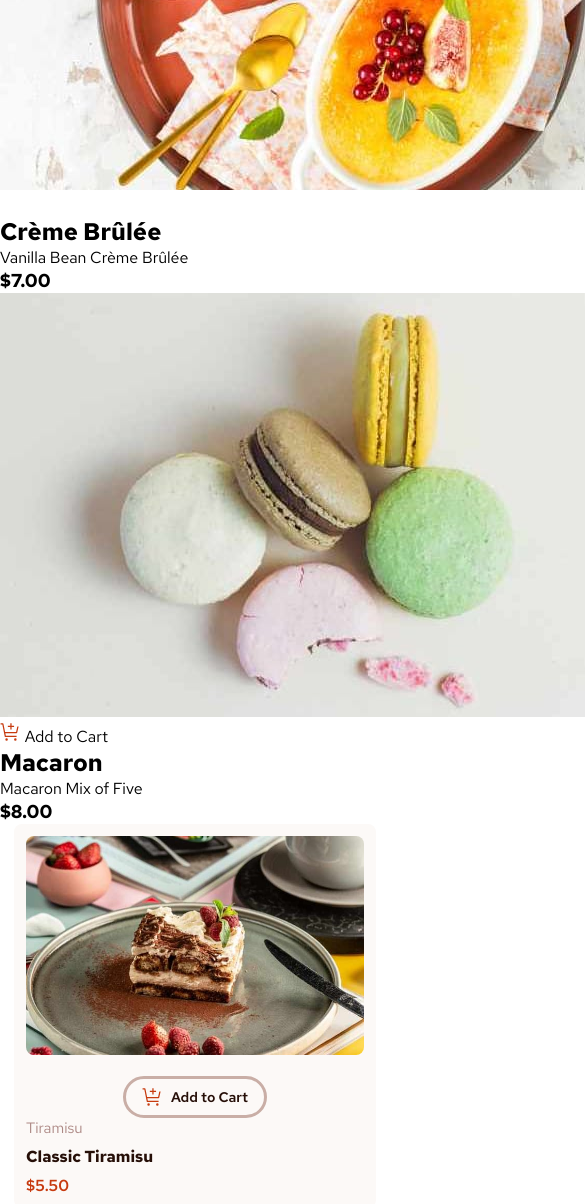
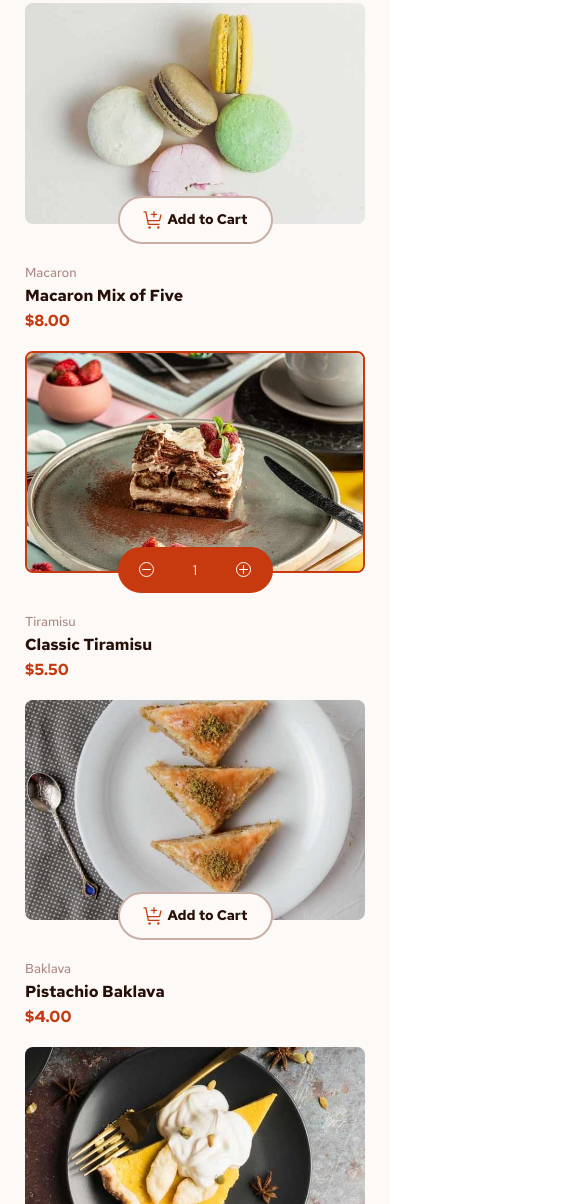
Before and after one commit to Sarita7418/First-grupal-project, a plain HTML site: page index.html in a window 390 px wide. Shown: the part 796-2000 px from the top of the page, 585 px wide, since content can reach past the window. Drawn offline with Linux system fonts and the light colour scheme.

Commit message:
Cards-finished

```diff
--- a/index.html
+++ b/index.html
@@ -26,67 +26,69 @@
     <article class="principal">
       <h1>Desserts</h1>
 
-      <section class="card1-3">
+      <section class="cards">
         <div class="image-button">
           <img
             src="./assets/images/image-waffle-mobile.jpg"
             alt=""
-            class="image1-3"
+            class="food-images"
           />
-          <div>
+          <button class="button-cards">
             <img src="assets/images/icon-add-to-cart.svg" alt="" />
             Add to Cart
-          </div>
+          </button>
         </div>
         <h2>Waffle</h2>
         <p>Waffle with Berries</p>
         <h3>$6.50</h3>
       </section>
 
-      <section class="card1-3">
+      <section class="cards sel" >
         <div class="image-button">
           <img
             src="./assets/images/image-creme-brulee-mobile.jpg"
             alt=""
-            class="image1-3"
+            class="food-images"
           />
-          <div class="select-card">
+          <button class="button-cards">
             <img src="assets/images/icon-decrement-quantity.svg" alt="" />
+            4
             <img src="assets/images/icon-increment-quantity.svg" alt="" />
+          </button>
         </div>
         <h2>Crème Brûlée</h2>
         <p>Vanilla Bean Crème Brûlée</p>
         <h3>$7.00</h3>
-        </div>
       </section>
 
-      <section class="card1-3">
+      <section class="cards">
         <div class="image-button">
           <img
             src="./assets/images/image-macaron-mobile.jpg"
             alt=""
-            class="image1-3"
+            class="food-images"
           />
-          <div>
+          <button class="button-cards">
             <img src="assets/images/icon-add-to-cart.svg" alt="" />
             Add to Cart
-          </div>
+          </button>
         </div>
         <h2>Macaron</h2>
         <p>Macaron Mix of Five</p>
         <h3>$8.00</h3>
       </section>
 
-      <section class="card4-6">
+      <section class="cards sel">
         <div class="image-button">
           <img
             src="./assets/images/image-tiramisu-mobile.jpg"
             alt=""
-            class="image4-6"
+            class="food-images"
           />
-          <button class="button">
-            <img src="assets/images/icon-add-to-cart.svg" alt="" />
-            Add to Cart
+          <button class="button-cards">
+            <img src="assets/images/icon-decrement-quantity.svg" alt="" />
+            1
+            <img src="assets/images/icon-increment-quantity.svg" alt="" />
           </button>
         </div>
         <h2>Tiramisu</h2>
@@ -94,14 +96,14 @@
         <h3>$5.50</h3>
       </section>
 
-      <section class="card4-6">
+      <section class="cards">
         <div class="image-button">
           <img
             src="./assets/images/image-baklava-mobile.jpg"
             alt=""
-            class="image4-6"
+            class="food-images"
           />
-          <button class="button">
+          <button class="button-cards">
             <img src="assets/images/icon-add-to-cart.svg" alt="" />
             Add to Cart
           </button>
@@ -111,14 +113,14 @@
         <h3>$4.00</h3>
       </section>
 
-      <section class="card4-6">
+      <section class="cards">
         <div class="image-button">
           <img
             src="./assets/images/image-meringue-mobile.jpg"
             alt=""
-            class="image4-6"
+            class="food-images"
           />
-          <button class="button">
+          <button class="button-cards">
             <img src="assets/images/icon-add-to-cart.svg" alt="" />
             Add to Cart
           </button>
@@ -128,56 +130,56 @@
         <h3>$5.00</h3>
       </section>
 
-      <section class="card7-9">
+      <section class="cards">
         <div class="image-button">
           <img
             src="./assets/images/image-cake-mobile.jpg"
             alt=""
-            class="image7-9"
+            class="food-images"
           />
-          <div>
+          <button class="button-cards">
             <img src="assets/images/icon-add-to-cart.svg" alt="" />
             Add to Cart
-          </div>
+          </button>
         </div>
         <h2>Cake</h2>
         <p>Red Velvet Cake</p>
         <h3>$4.50</h3>
       </section>
 
-      <section class="card7-9">
+      <section class="cards">
         <div class="image-button">
           <img
             src="./assets/images/image-brownie-mobile.jpg"
             alt=""
-            class="image7-9"
+            class="food-images"
           />
-          <div>
+          <button class="button-cards">
             <img src="assets/images/icon-add-to-cart.svg" alt="" />
             Add to Cart
-          </div>
+          </button>
         </div>
         <h2>Brownie</h2>
         <p>Salted Caramel Brownie</p>
         <h3>$5.50</h3>
       </section>
 
-      <section class="card7-9">
+      <section class="cards sel">
         <div class="image-button">
           <img
             src="./assets/images/image-panna-cotta-mobile.jpg"
             alt=""
-            class="image7-9"
+            class="food-images"
           />
-          <div class="select-card">
+          <button class="button-cards">
             <img src="assets/images/icon-decrement-quantity.svg" alt="" />
             2
             <img src="assets/images/icon-increment-quantity.svg" alt="" />
+          </button>
         </div>
         <h2>Panna Cotta</h2>
         <p>Vanilla Panna Cotta</p>
         <h3>$6.50</h3>
-        </div>
       </section>
 
       <section class="your-cart">
--- a/styles/mobile-365.css
+++ b/styles/mobile-365.css
@@ -17,65 +17,90 @@
   font-family: 'Red Hat Text';
 }
 
-.card4-6 {
+.principal{
   background-color: var(--Rose-50);
+  padding: 25px;
+}
+
+.food-images {
+  width: 100%;
   border-radius: 8px;
-  padding: 12px;
+}
+
+.cards h2 {
+  color: var(--Rose-400);
+  font-weight: 500;
+  font-size: 13px;
+}
+
+.cards p {
+  color: var(--Rose-900);
+  font-weight: 700;
+  font-size: 16px;
+  padding: 4px 0;
+}
+
+.cards h3 {
+  color: var(--Red);
+  font-size: 16px;
+  font-weight: 700;
+}
+
+.button-cards {
+  display: flex;
+  padding: 12px 0;
+  background-color: var(--Rose-50);
+  color: var(--Rose-900);
+  border: 2px solid var(--Rose-300);;
+  border-radius: 120px;
+  font-size: 14px;
+  font-weight: 650;
+  vertical-align: middle;
+  position: absolute;
+  bottom: -20px;
+  width: 155px;
+  justify-content: center;
+}
+
+h1{
+  font-size: 40px;
+  margin-bottom: 25px;
+}
+
+.image-button{
   display: flex;
   flex-direction: column;
-  text-align: center;
-  margin-left: 14px;
-  margin-right: 14px;
+  align-items: center;
+  position: relative;
+  margin-bottom: 40px;
 }
 
-.card4-6 img.image4-6 {
-  width: 100%;
-  border-radius: 8px;
-  margin-bottom: 16px;
+.cards{
+  margin-bottom: 20px;
 }
 
-.card4-6 h2 {
-  color: var(--Rose-400);
-  font-size: 18px;
-  margin-bottom: 8px;
-  text-align: left;
-  font-weight: 400;
-  font-size: 15px;
+button img{
+  padding-right: 4px;
 }
 
-.card4-6 p {
-  color: var(--Rose-900);
-  font-size: 12px;
-  margin-bottom: 8px;
-  text-align: left;
-  font-weight: 700;
-  font-size: 16px;
-
+.sel .food-images{
+  border: 2px solid var(--Red);
 }
 
-.card4-6 h3 {
-  color: var(--Red);
-  font-size: 16px;
-  text-align: left;
-  font-weight: 600;
+.sel .button-cards{
+  background-color: var(--Red);
+  color: white;
+  justify-content: space-around;
+  vertical-align: middle;
+  align-items: center;
+  font-weight: 400;
+  border-color: var(--Red);
 }
 
-button {
-  display: inline-flex;
-  margin-bottom: 0px;
-  align-items: center;
-  padding: 8px 16px;
-  background-color: var(--Rose-50);
-  color: var(--Rose-900);
-  border: 3px solid var(--Rose-300);;
-  border-radius: 120px;
-  font-size: 14px;
-  font-weight: 600; /
-  cursor: pointer; /* Cambia el cursor al pasar sobre el botón */
-  text-align: center;
-  outline: none;
+.sel .button-cards img{
+  border: 1px solid white;
+  height: 15px;
+  width: 15px;
+  border-radius: 10px;
+  padding: 2px;
 }
-
-.button img {
-  margin-right: 8px;
-}
```
Lines whose indentation alone changed are shown as unchanged.
